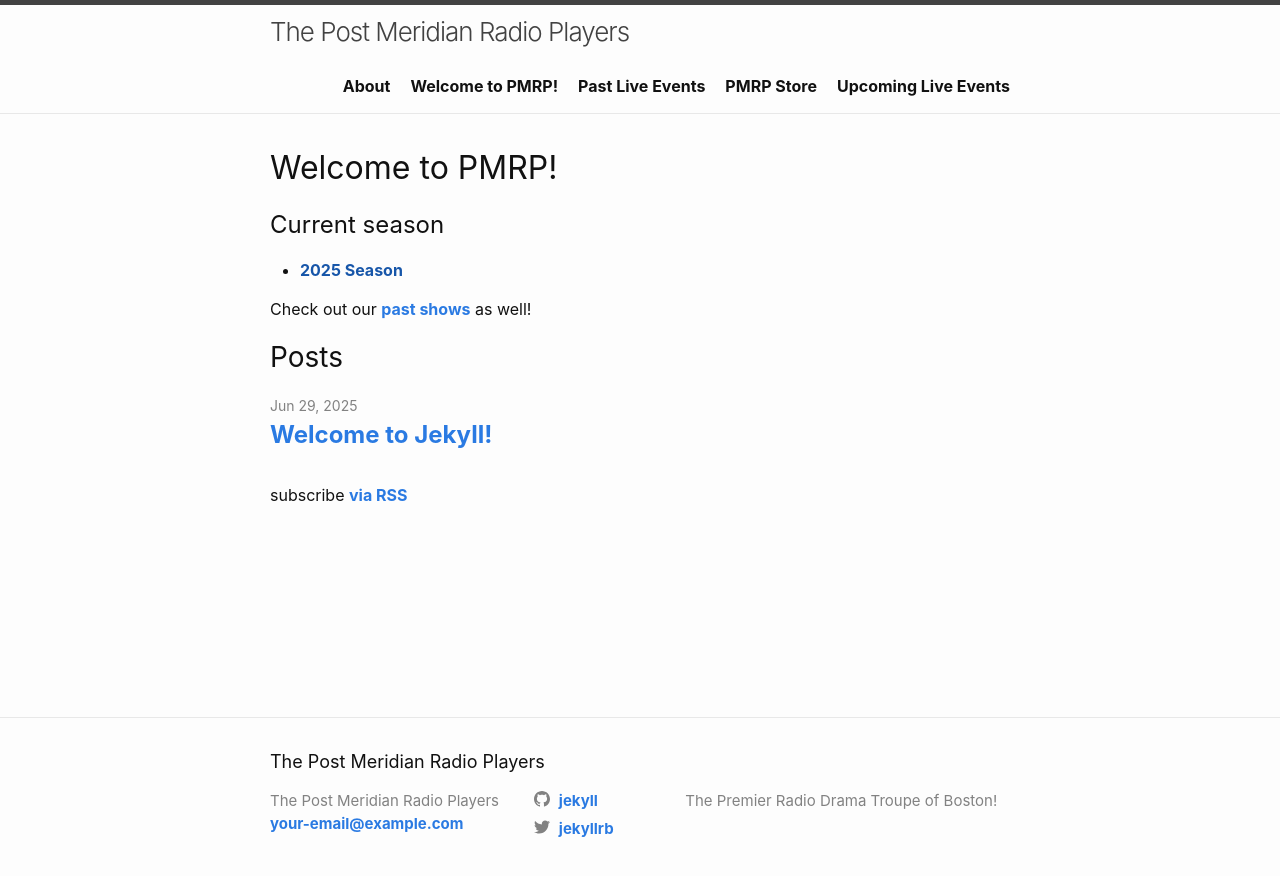
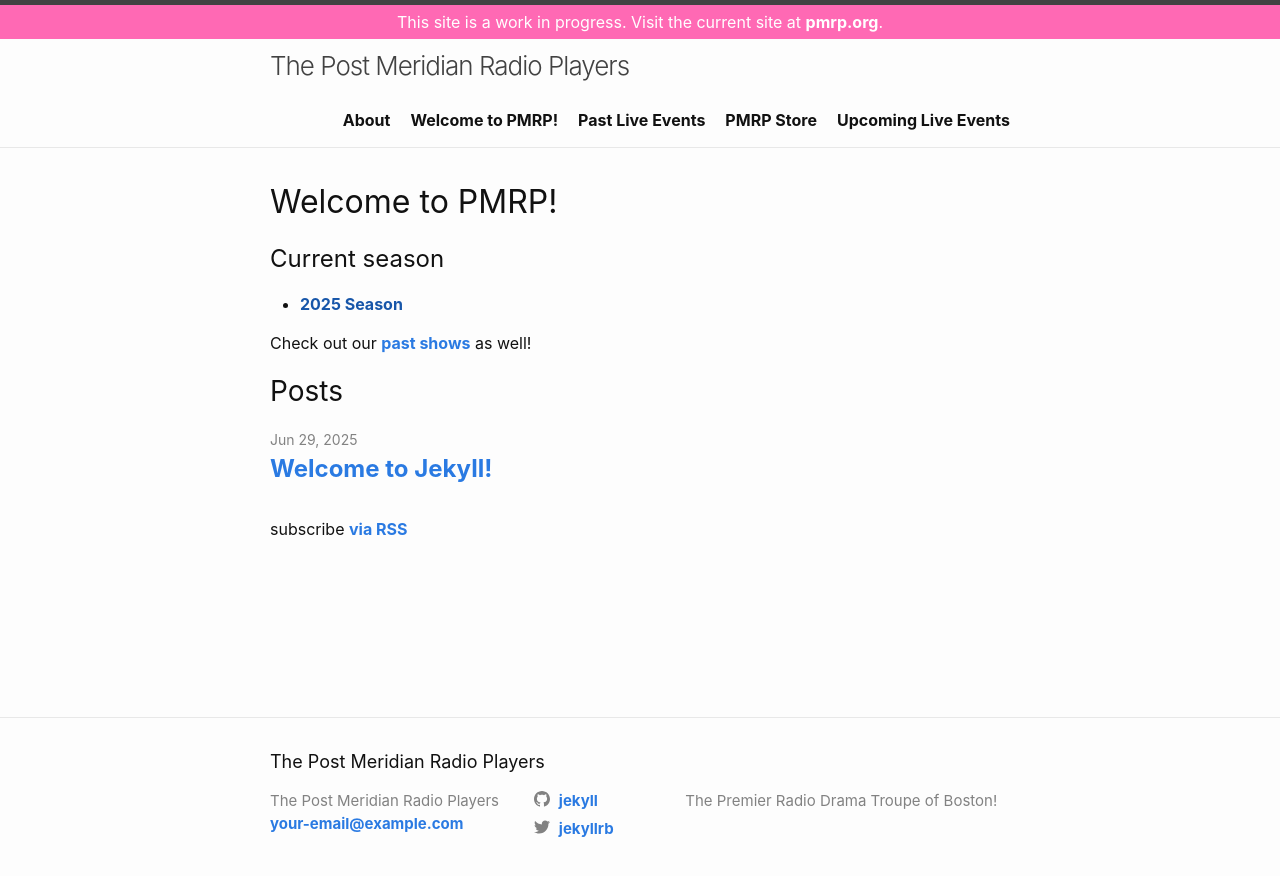
Before and after one commit to pmrp-boston/pmrp_2025, a Jekyll site: the page built from index.markdown, in a window 1280 px wide. Shown: the top 876 px of the page. Built offline with Jekyll 4.4.1, drawn with Linux system fonts in a browser that asks for light colours.

Commit message:
Add work in progress banner

```diff
--- a/_includes/header.html
+++ b/_includes/header.html
@@ -1,4 +1,7 @@
 <header class="site-header" role="banner">
+  <div class="wip-banner">
+    <div>This site is a work in progress. Visit the current site at <a href="https://pmrp.org">pmrp.org</a>.</div>
+  </div>
 
   <div class="wrapper">
     {%- assign default_paths = site.pages | map: "path" -%}
--- a/assets/css/main.css
+++ b/assets/css/main.css
@@ -222,6 +222,19 @@ table td {
   border-bottom: 1px solid #e8e8e8;
   min-height: 55.95px;
   position: relative;
+}
+
+.site-header .wip-banner {
+  display: flex;
+  align-items: center;
+  justify-content: center;
+  background-color: hotpink;
+  color: white;
+  padding: 5px;
+}
+
+.site-header .wip-banner :is(a, a:visited) {
+  color: white;
 }
 
 .site-title {
```
